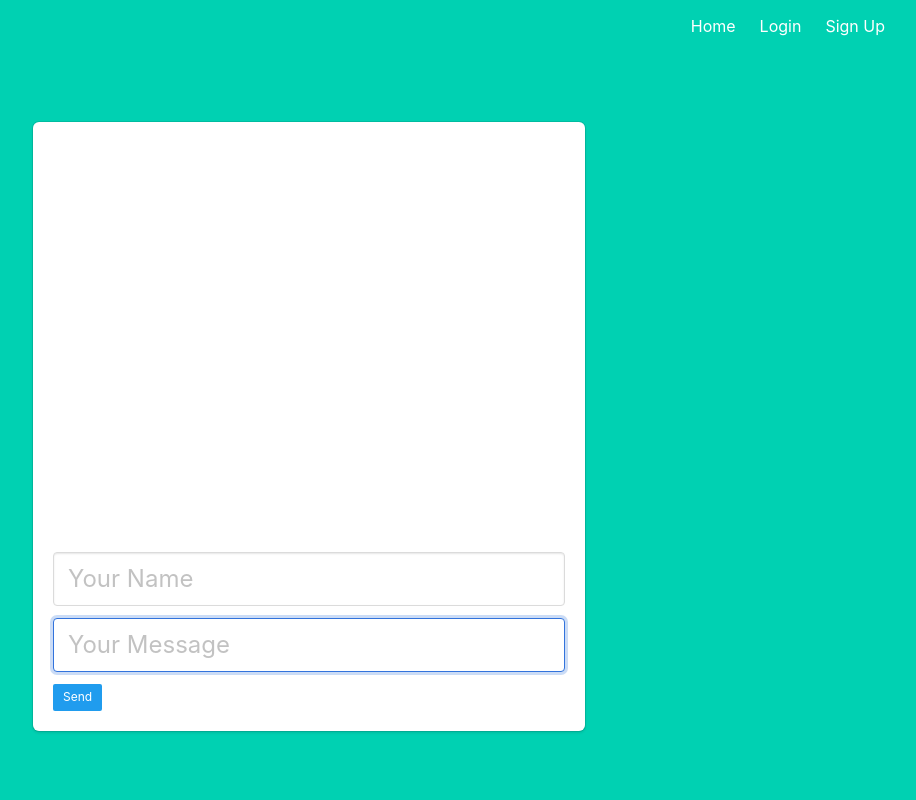
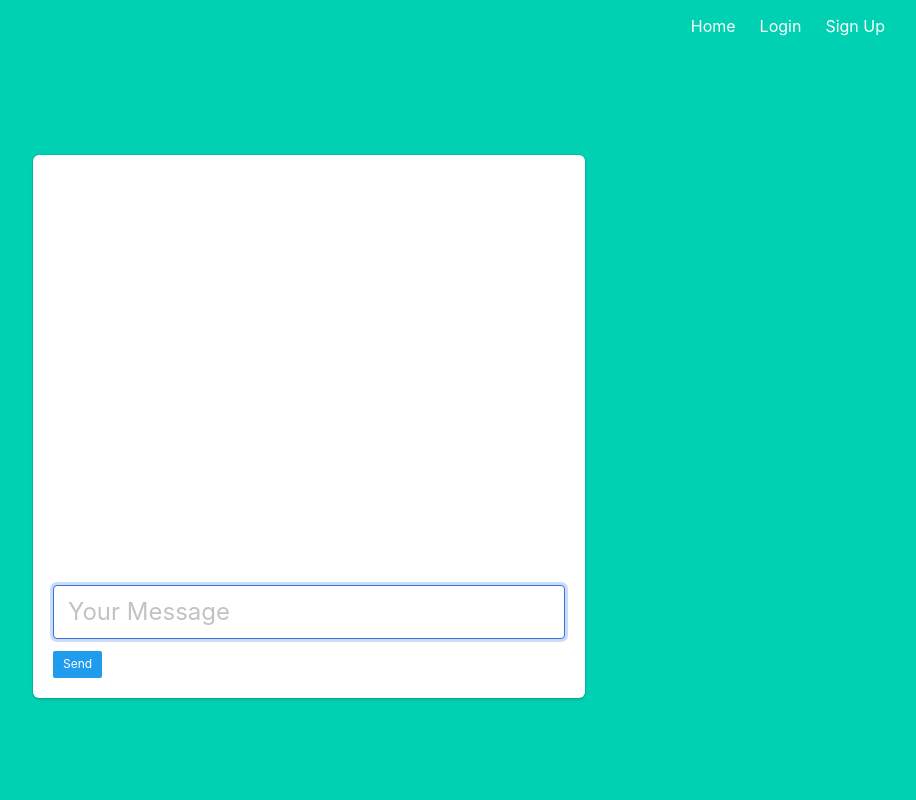
Before and after one commit to carlosost/python_challenge, a Flask app: template templates/chat.html in a window 1280 px wide. Shown: the whole page, without its empty margins (331-1247 px from the left). Run offline with Flask 2, Linux system fonts and the light colour scheme; the template is opened without the code that fills it, so the values that code supplies are empty; some libraries are stand-ins or nearby versions.

Commit message:
[WIP] stock broadcast msg false + signed user name

```diff
--- a/app.py
+++ b/app.py
@@ -46,34 +46,34 @@ messages = []
 @io.on('sendMessage')
 def send_message_handler(msg):
 
-    name = msg['name']
-    text = msg['message']
+    msg = msg['message']
     try:
-        command_start = text.index("/stock=")
+        command_start = msg.index("/stock=")
     except ValueError:
         if len(messages) == 50:
             messages.pop(0)
+        msg = {'name':current_user.name, 'message':msg}
         messages.append(msg)
         emit('getMessage', msg, broadcast=True)
     else:
         code_start = command_start + 7
-        if code_start == len(text):
+        if code_start == len(msg):
             # ex: "hello bot /stock="
             bot_msg = "You forgot to inform a stock code."
-        elif text[code_start] == " ":
+        elif msg[code_start] == " ":
             # ex: "hello bot /stock= " <-- blank after command
             # ex: "hello bot /stock= thank you" <-- blank after command
             bot_msg = "The command stock was incorrectly used."
         else:
             bot_msg = "Wait a moment. I am processing your stock quote request."
-            code_end = text.find(" ", code_start)
+            code_end = msg.find(" ", code_start)
             if code_end > 0:
                 # ex: "hello bot /stock=aapl.us " <-- blank after code
                 # ex: "hello bot /stock=aapl.us thank you" <-- blank after code
-                code = text[code_start:code_end]
+                code = msg[code_start:code_end]
             else:
                 # ex: "hello bot /stock=aapl.us" <-- code at the end
-                code = text[code_start:]
+                code = msg[code_start:]
 
             class AsyncStock(threading.Thread):
                 def run(self):
@@ -83,7 +83,7 @@ def send_message_handler(msg):
             async_check_stock = AsyncStock()
             async_check_stock.start()
 
-        emit('getMessage', {'name':name, 'message':bot_msg}, broadcast=True)
+        emit('getMessage', {'name':current_user.name, 'message':bot_msg}, broadcast=False)
 
 @io.on('message')
 def message_handler(msg):
--- a/templates/chat.html
+++ b/templates/chat.html
@@ -20,12 +20,6 @@
         <div class="chat" style="height: 400px; overflow-y: scroll;"></div>
         <div>
             <form>
-                <div class="field">
-                    <div class="control">
-                        <input class="input is-large" type="text" name="name" placeholder="Your Name" value={{ name }}>
-                    </div>
-                </div>
-
                 <div class="field">
                     <div class="control">
                         <input class="input is-large" type="text" name="message" placeholder="Your Message" autofocus="">
@@ -63,12 +57,10 @@
         document.querySelector("form").addEventListener("submit",
             function(event) {
                 event.preventDefault();
+                socket.emit('sendMessage', {
+                    message: event.target[0].value})
 
-                socket.emit('sendMessage', {
-                    name: event.target[0].value,
-                    message: event.target[1].value})
-
-                event.target[1].value = "";
+                event.target[0].value = "";
             })
 
         socket.on('getMessage', (msg) => {
```
